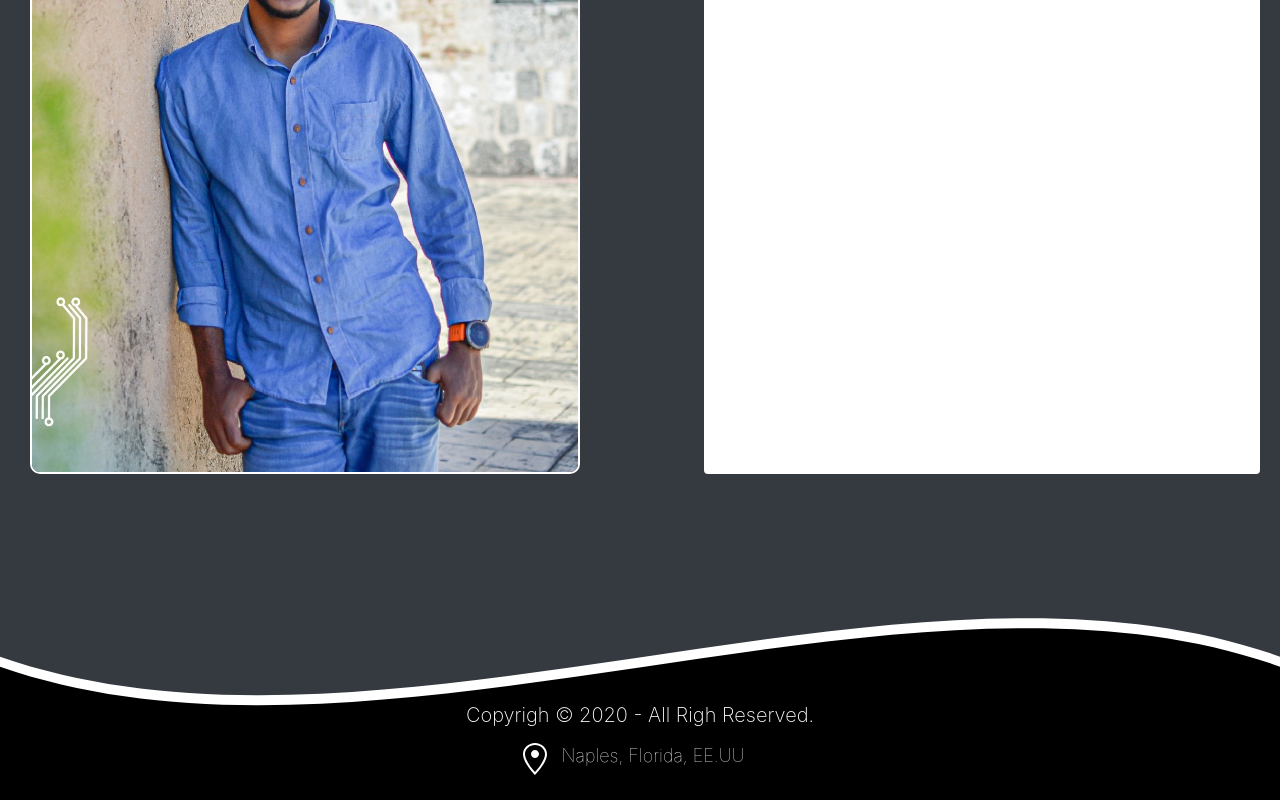
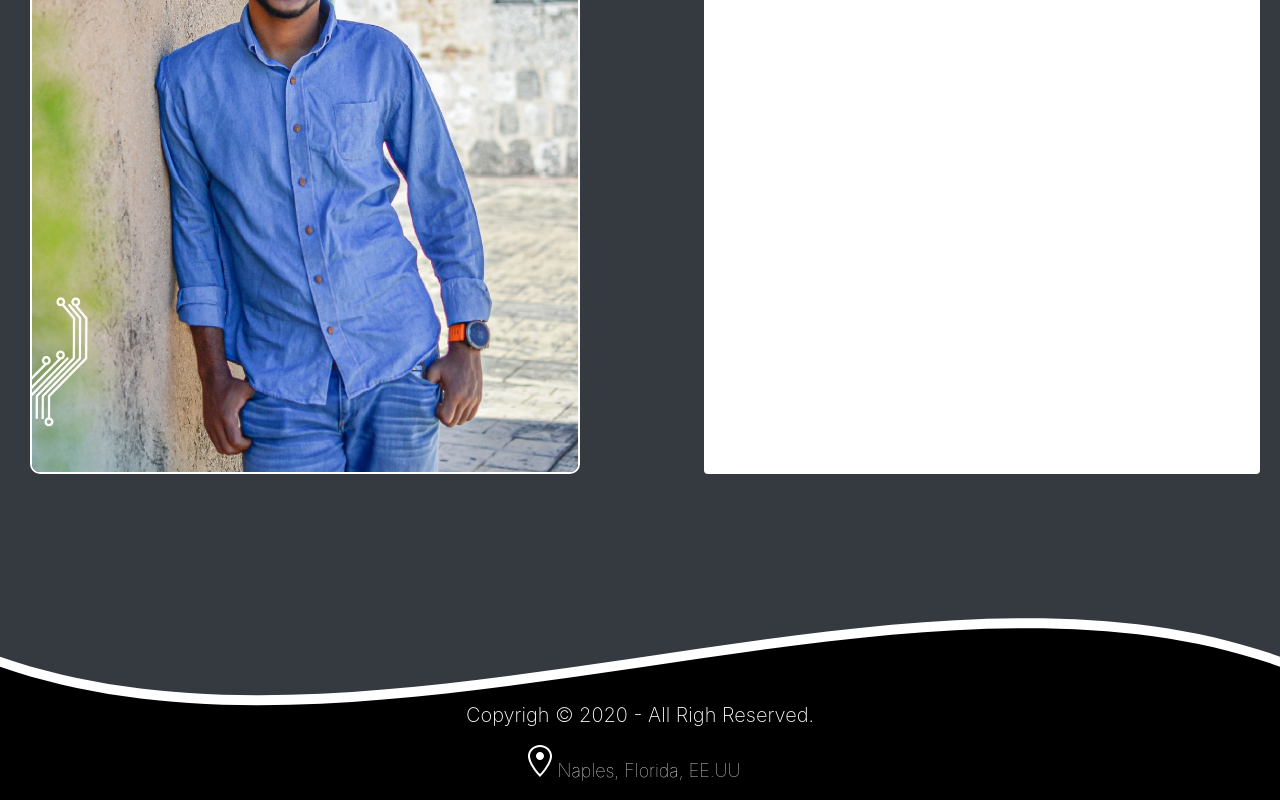
Before and after one commit to RancellTapia/Rancell-Portfolio, a React (Create React App) app: page / in a window 1280 px wide. Shown: the part 260-1060 px from the top of the page. Built offline with nearby package versions, Linux system fonts and the light colour scheme.

Commit message:
Updating the Footer Component

```diff
--- a/src/App.css
+++ b/src/App.css
@@ -58,6 +58,12 @@ body {
     transition: color font-size 1s;
 }
 
+.lcc {
+    color: rgb(255, 255, 255);
+    font-size: 2rem;
+    transition: color font-size 1s;
+}
+
 .in:hover{
     font-size: 3.5rem;
     color: #00d9ff;
@@ -78,6 +84,11 @@ body {
     color: #c32aa3;
 }
 
+.lcc :hover{
+    font-size: 3rem;
+    color: #ff0000;
+}
+
 body {
     background-color: #343a40;
 }
@@ -92,8 +103,9 @@ body {
  }
 
  h6{
-     font-size: 18px;
+    font-size: 18px;
     font-weight: 100;
+    color: white;
  }
 
 .ft0 {
@@ -134,6 +146,12 @@ h4 {
     align-items: flex-end;
     display: flex;
     flex-direction: row;
+}
+
+.lc1{
+   margin-bottom: 7px;
+   margin-right: 2px;
+
 }
 
 @media screen and (max-width: 2000px){
--- a/src/Component/Footer.js
+++ b/src/Component/Footer.js
@@ -26,9 +26,9 @@ const Footer = () => {
                 <div className="f1">
                 <h3 className = "f1 mt-2"> Copyrigh &copy; 2020 - All Righ Reserved. </h3>
 
-                    <a className = "m-2 mt-3 tw lc" href = "#">
-                        <GoLocation/>
-                        <h6 className = "mr-3 ">&nbsp; Naples, Florida, EE.UU</h6>
+                    <a className = "m-2 mt-2 lc" href = "#">
+                       <div className = "lc1 lcc"><GoLocation/> </div>
+                       <div > <h6 className = "mr-3 "> Naples, Florida, EE.UU</h6> </div>
                     </a>
 
 
```
